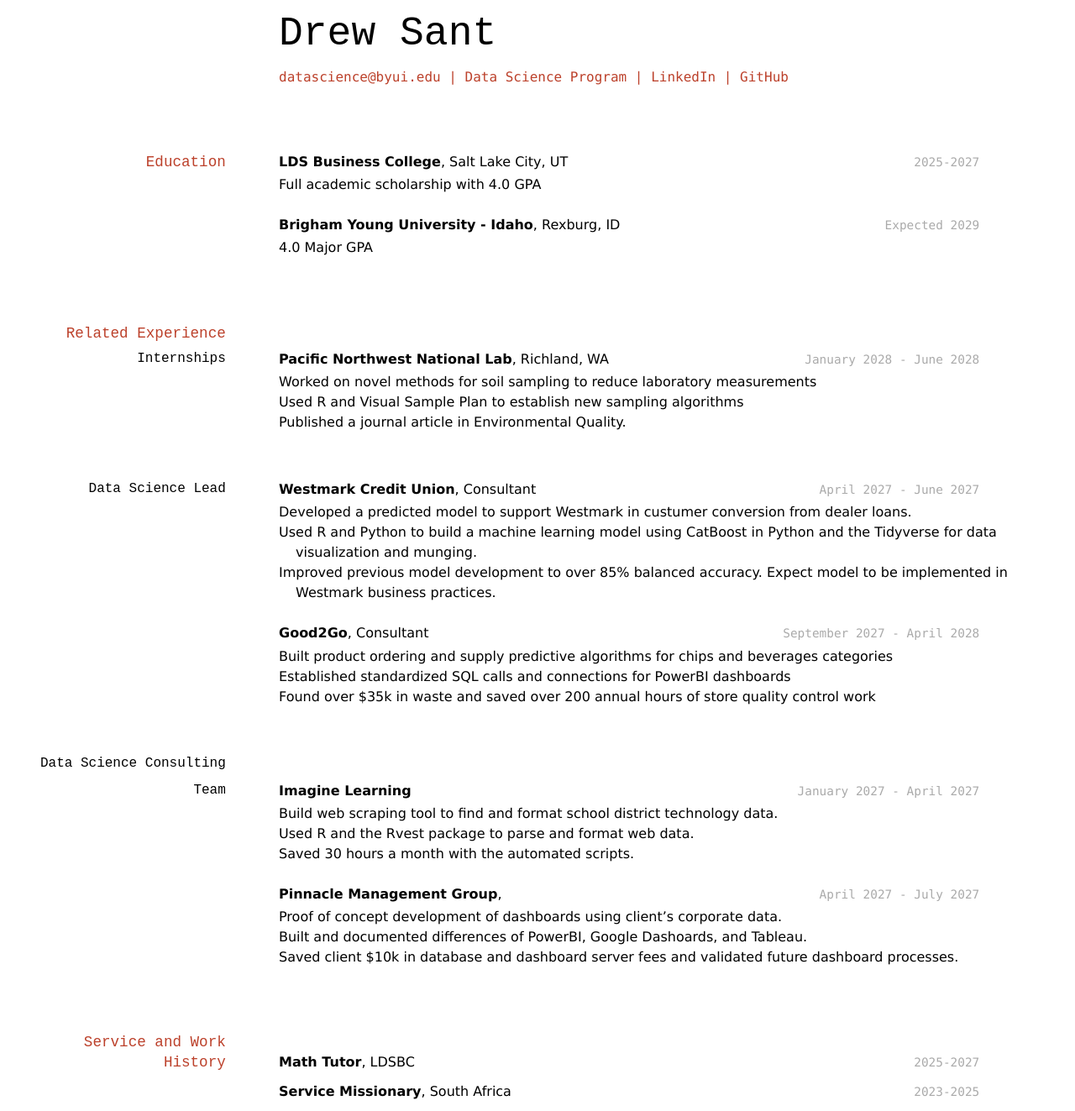
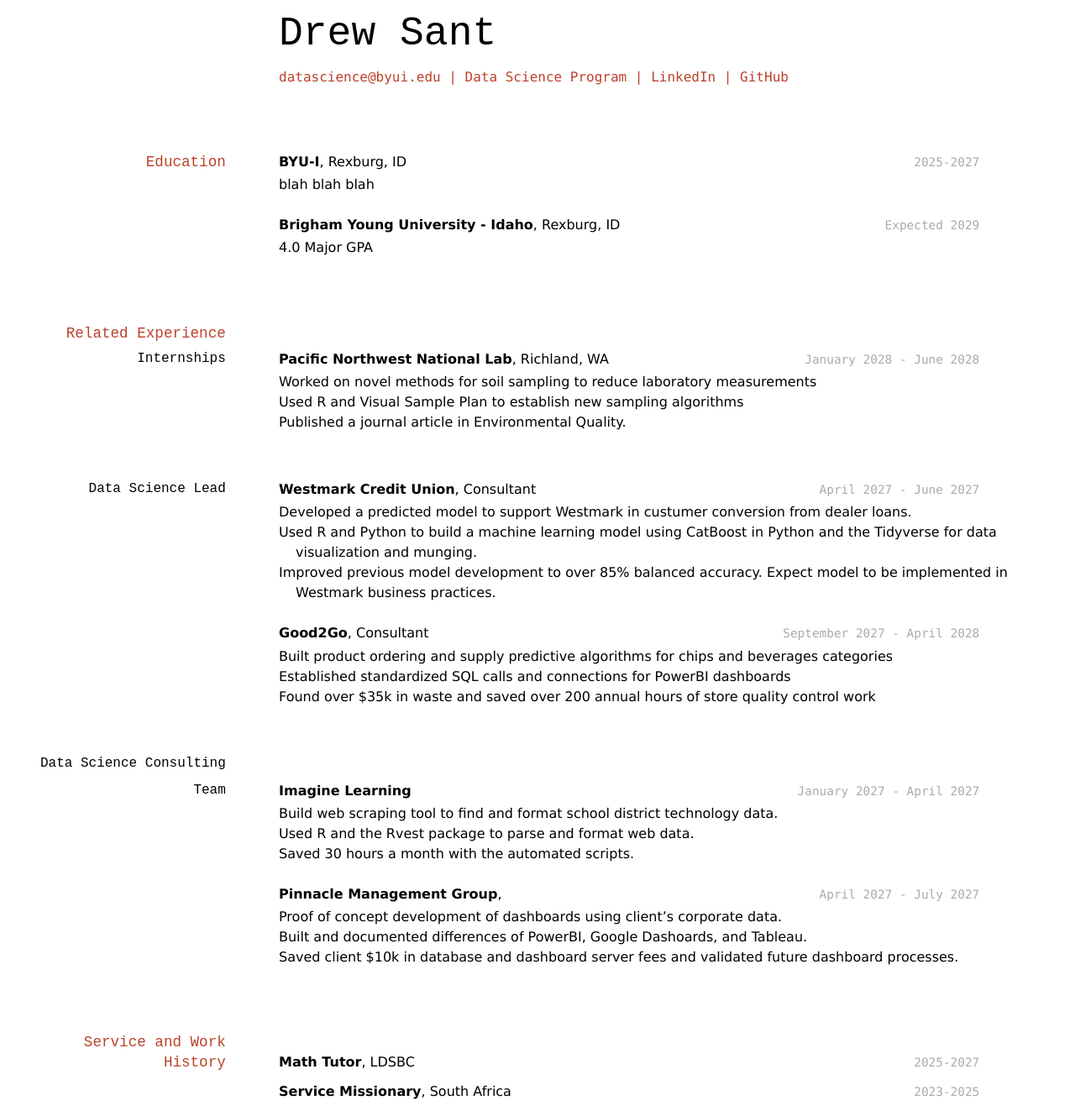
Before and after one commit to andrewg1997/drew_sant-resume, a Jekyll site: the page built from docs/index.md, in a window 1280 px wide. Shown: the whole page at 84% size. Built offline with Jekyll 4.4.1, drawn with Linux system fonts in a browser that asks for light colours.

Commit message:
changed stuff

```diff
--- a/docs/index.md
+++ b/docs/index.md
@@ -16,9 +16,9 @@ title: Drew Sant's Resume
 ## Education
 
 `2025-2027`
-__LDS Business College__, Salt Lake City, UT
+__BYU-I__, Rexburg, ID
 
-- Full academic scholarship with 4.0 GPA
+- blah blah blah
 
 `Expected 2029`
 __Brigham Young University - Idaho__, Rexburg, ID
```
